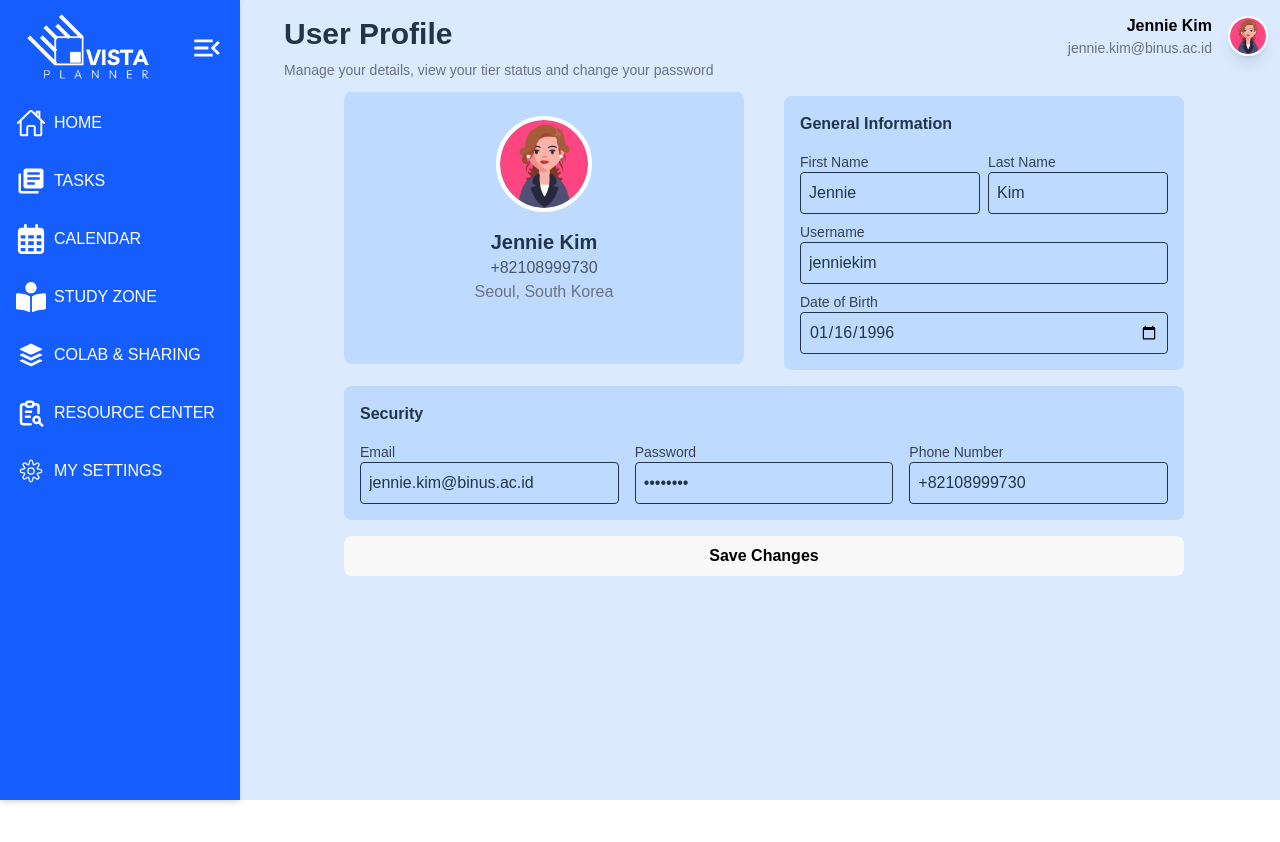
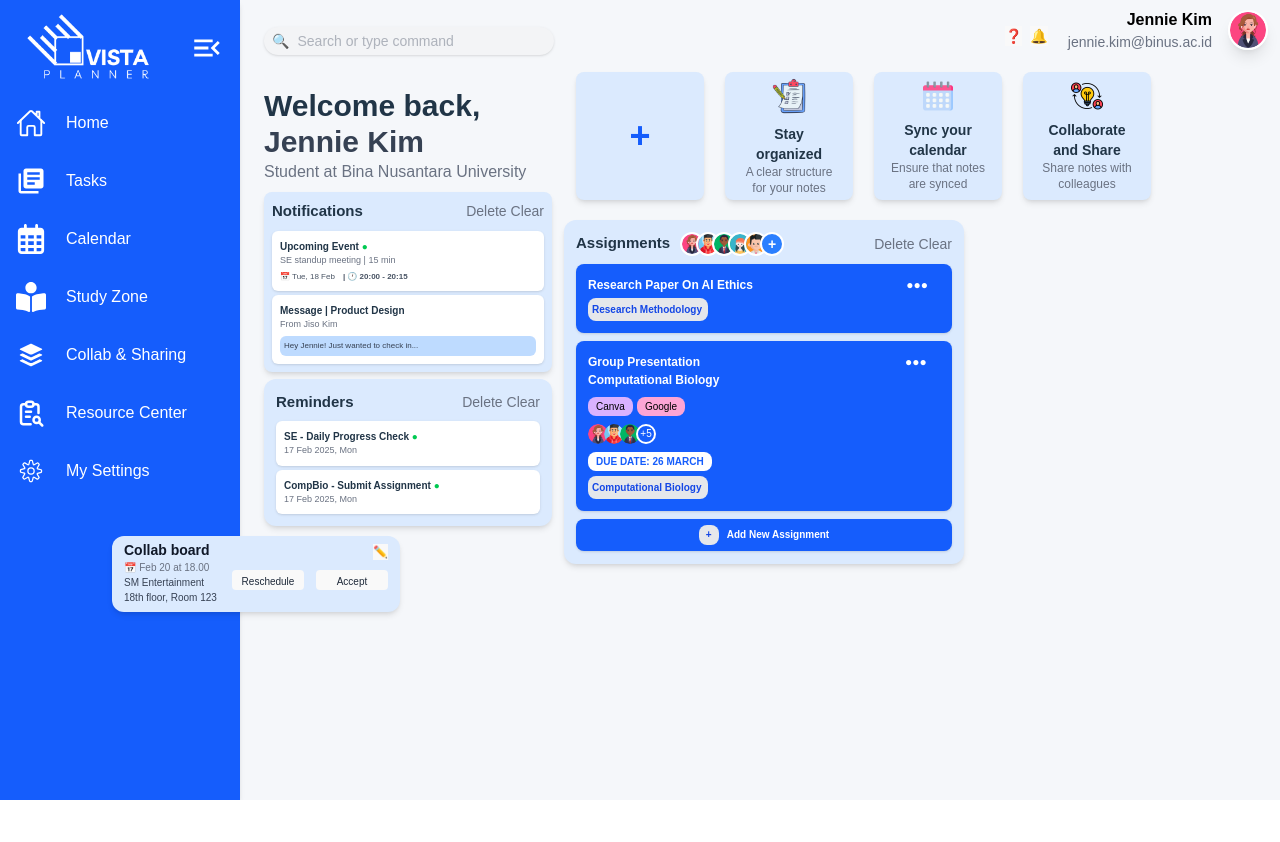
Before and after one commit to veneessaa/VistaPlanner, a React (Vite) app in the folder front-end/: page /homepage in a window 1280 px wide. Shown: the top 842 px of the page. After the commit the page ends 800 px from the top, so only its background shows below. Built offline with nearby package versions, Linux system fonts and the light colour scheme.

Commit message:
content & router pages adjust

```diff
--- a/front-end/package.json
+++ b/front-end/package.json
@@ -14,6 +14,7 @@
     "react": "^19.0.0",
     "react-dom": "^19.0.0",
     "react-icons": "^5.5.0",
+    "react-router-dom": "^7.4.0",
     "tailwindcss": "^4.0.14"
   },
   "devDependencies": {
--- a/front-end/src/App.tsx
+++ b/front-end/src/App.tsx
@@ -1,12 +1,23 @@
-//import Homepage from "./pages/Homepage.tsx";
-//import Welcome from "./pages/Welcome.tsx";
-//import Calendar from "./pages/Calendar.tsx";
+import { BrowserRouter as Router, Routes, Route } from "react-router-dom";
+import Homepage from "./pages/Homepage.tsx";
+import Welcome from "./pages/Welcome.tsx";
+import Signin from "./pages/Signin.tsx";
+// import Calendar from "./pages/Calendar.tsx";
 import MySettings from "./pages/MySettings.tsx";
-
-
+import Signup from "./pages/Signup.tsx";
 
 function App() {
-  return <MySettings/>;
+  return (
+    <Router>
+      <Routes>
+        <Route path="/" element={<Welcome />} />
+        <Route path="/homepage" element={<Homepage />} />
+        <Route path="/mysettings" element={<MySettings />} />
+        <Route path="/signin" element={<Signin />} />
+        <Route path="/signup" element={<Signup />} />
+      </Routes>
+    </Router>
+  );
 }
 
 export default App;
--- a/front-end/src/components/Navbar.tsx
+++ b/front-end/src/components/Navbar.tsx
@@ -1,13 +1,42 @@
 import "../styles/index.css";
+import { useState } from "react";
+import Logo from "../assets/images/logo_white.png";
+import { MdMenuOpen } from "react-icons/md";
+import { IoHomeOutline } from "react-icons/io5";
+import { MdLibraryBooks } from "react-icons/md";
+import { FaRegCalendarDays } from "react-icons/fa6";
+import { FaBookReader } from "react-icons/fa";
+import { TbReportSearch } from "react-icons/tb";
+import { IoLogoBuffer } from "react-icons/io";
+import { CiSettings } from "react-icons/ci";
+
+const menuItems = [
+  { icon: <IoHomeOutline size={30} />, label: "Home" },
+  { icon: <MdLibraryBooks size={30} />, label: "Tasks" },
+  { icon: <FaRegCalendarDays size={30} />, label: "Calendar" },
+  { icon: <FaBookReader size={30} />, label: "Study Zone" },
+  { icon: <IoLogoBuffer size={30} />, label: "Collab & Sharing" },
+  { icon: <TbReportSearch size={30} />, label: "Resource Center" },
+  { icon: <CiSettings size={30} />, label: "My Settings" },
+];
 
 function Navbar() {
+  const [open, setOpen] = useState(true);
+
   return (
-    <nav className="navbar">
-      <div className="logo">VISTA PLANNER</div>
-      <div className="nav-links">
-        <a href="#">About Us</a>
-        <button className="sign-in">Sign In</button>
+    <nav className={`shadow-md p-2 flex flex-col duration-500 bg-blue-600 text-white ${open ? "w-60" : "w-16"}`}>
+      <div className="px-2 py-2 h-20 flex justify-between items-center">
+        <img src={Logo} alt="Logo" className={`${open ? "w-38" : "w-0"} rounded-md`} />
+        <MdMenuOpen size={34} className={`cursor-pointer duration-500 ${!open && "rotate-180"}`} onClick={() => setOpen(!open)} />
       </div>
+      <ul className="flex-1">
+        {menuItems.map((item, index) => (
+          <li key={index} className="px-2 py-2 my-3 hover:bg-blue-800 rounded-md duration-300 cursor-pointer flex gap-5 items-center">
+            <div>{item.icon}</div>
+            <p className={`${!open && "w-0 translate-x-24"} duration-500 overflow-hidden`}>{item.label}</p>
+          </li>
+        ))}
+      </ul>
     </nav>
   );
 }
--- /dev/null
+++ b/front-end/src/components/Setting.tsx
@@ -0,0 +1,21 @@
+import { Link } from "react-router-dom";
+import Profile from "../assets/images/Profile.png";
+
+function Setting() {
+    return (
+        <Link to="/mysettings" className="flex items-center gap-4 translate-x-3 -translate-y-4">
+            <div className="text-right">
+                <p className="font-bold text-black">Jennie Kim</p>
+                <p className="text-gray-500 text-sm">jennie.kim@binus.ac.id</p>
+            </div>
+
+            {/* Profile Image */}
+            <img
+                src={Profile}
+                alt="User Avatar"
+                className="w-10 h-10 rounded-full border-2 border-white shadow-lg"
+            />
+        </Link>
+    );
+}
+export default Setting;
--- a/front-end/src/pages/Homepage.tsx
+++ b/front-end/src/pages/Homepage.tsx
@@ -1,5 +1,4 @@
 import { useState } from 'react';
-import Logo from "../assets/images/logo_white.png";
 import Profile from "../assets/images/Profile.png";
 import list from "../assets/images/list.png";
 import calendar from "../assets/images/calendar.png";
@@ -8,56 +7,14 @@ import profile1 from "../assets/images/profile1.png";
 import profile2 from "../assets/images/profile2.png";
 import profile3 from "../assets/images/profile3.png";
 import profile4 from "../assets/images/profile4.png";
+import Navbar from '../components/Navbar';
+import { Link } from "react-router-dom";
+import Setting from '../components/Setting';
 
-
-// icons
-import { MdMenuOpen } from "react-icons/md";
-import { IoHomeOutline } from "react-icons/io5";
-import { MdLibraryBooks } from "react-icons/md";
-import { FaRegCalendarDays } from "react-icons/fa6";
-import { TbReportSearch } from "react-icons/tb";
-import { IoLogoBuffer } from "react-icons/io";
-import { CiSettings } from "react-icons/ci";
-import { FaBookReader } from "react-icons/fa";
-
-const menuItems = [
-  { icons: <IoHomeOutline size={30} />, label: 'HOME' },
-  { icons: <MdLibraryBooks size={30} />, label: 'TASKS' },
-  { icons: <FaRegCalendarDays size={30} />, label: 'CALENDAR' },
-  { icons: <FaBookReader size={30} />, label: 'STUDY ZONE' },
-  { icons: <IoLogoBuffer size={30} />, label: 'COLAB & SHARING' },
-  { icons: <TbReportSearch size={30} />, label: 'RESOURCE CENTER' },
-  { icons: <CiSettings size={30} />, label: 'MY SETTINGS' }
-];
-
-function Homepage(){
-    const [open, setOpen] = useState(true);
-
+function Homepage() {
   return (
     <div className="flex h-screen">
-      {/* Sidebar */}
-      <nav className={`shadow-md p-2 flex flex-col duration-500 bg-blue-600 text-white ${open ? 'w-60' : 'w-16'}`}>
-
-        {/* Header */}
-        <div className='px-2 py-2 h-20 flex justify-between items-center'>
-          <img src={Logo} alt="Logo" className={`${open ? 'w-38' : 'w-0'} rounded-md`} />
-          <MdMenuOpen size={34} className={`duration-500 cursor-pointer ${!open && 'rotate-180'}`} onClick={() => setOpen(!open)} />
-        </div>
-
-        {/* Body */}
-        <ul className='flex-1'>
-          {menuItems.map((item, index) => (
-            <li key={index} className='px-2 py-2 my-3 hover:bg-blue-800 rounded-md duration-300 cursor-pointer flex gap-2 items-center relative group'>
-              <div>{item.icons}</div>
-              <p className={`${!open && 'w-0 translate-x-24'} duration-500 overflow-hidden`}>{item.label}</p>
-              <p className={`${open && 'hidden'} absolute left-32 shadow-md rounded-md w-0 p-0 text-black bg-white duration-100 overflow-hidden group-hover:w-fit group-hover:p-2 group-hover:left-16`}>
-                {item.label}
-              </p>
-            </li>
-          ))}
-        </ul>
-
-      </nav>
+      <Navbar />
 
       {/* Main Content */}
       <div className="flex-1 p-6 relative mt-6-[6px]">
@@ -79,23 +36,10 @@ function Homepage(){
             <div className="flex items-center gap-2 mt-[-20px] left-10">
               <button className="text-gray-500 hover:text-gray-700 text-sm">❓</button>
               <button className="text-gray-500 hover:text-gray-700 text-sm">🔔</button>
-        <button className="text-gray-500 hover:text-gray-700 text-sm">⚙️</button>
             </div>
 
             {/* Profile Info */}
-      <div className="flex items-center gap-2  relative mt-[-20px] left-3">
-        <div className="text-right">
-          <p className="font-bold text-black text-sm">Jennie Kim</p>
-          <p className="text-gray-500 text-[10px] leading-tight">jennie.kim@binus.ac.id</p>
-        </div>
-
-        {/* Profile Image */}
-        <img
-          src={Profile}
-          alt="User Avatar"
-          className="w-10 h-10 rounded-full border-2 border-white shadow-lg"
-        />
-      </div>
+            <Setting />
           </div>
         </div>
 
@@ -179,11 +123,11 @@ function Homepage(){
               <h2 className="font-semibold text-[15px]">Assignments</h2>
               {/* Avatars */}
               <div className="flex -space-x-2 -translate-x-10">
-        <img src= {Profile} className="w-6 h-6 rounded-full border-2 border-white" alt="Avatar 1" />
-        <img src= {profile1} className="w-6 h-6 rounded-full border-2 border-white" alt="Avatar 2" />
-        <img src= {profile2} className="w-6 h-6 rounded-full border-2 border-white" alt="Avatar 3" />
-        <img src= {profile3} className="w-6 h-6 rounded-full border-2 border-white" alt="Avatar 4" />
-        <img src= {profile4} className="w-6 h-6 rounded-full border-2 border-white" alt="Avatar 5" />
+                <img src={Profile} className="w-6 h-6 rounded-full border-2 border-white" alt="Avatar 1" />
+                <img src={profile1} className="w-6 h-6 rounded-full border-2 border-white" alt="Avatar 2" />
+                <img src={profile2} className="w-6 h-6 rounded-full border-2 border-white" alt="Avatar 3" />
+                <img src={profile3} className="w-6 h-6 rounded-full border-2 border-white" alt="Avatar 4" />
+                <img src={profile4} className="w-6 h-6 rounded-full border-2 border-white" alt="Avatar 5" />
                 <div className="w-6 h-6 rounded-full border-2 border-white bg-blue-500 flex items-center justify-center text-white text-sm font-bold">
                   +
                 </div>
@@ -294,7 +238,7 @@ function Homepage(){
 
         </div>
       </div>
-</div>
+    </div >
 
   );
 }
--- a/front-end/src/pages/MySettings.tsx
+++ b/front-end/src/pages/MySettings.tsx
@@ -1,27 +1,8 @@
 import { useState } from "react";
-import Logo from "../assets/images/logo_white.png";
 import Profile from "../assets/images/Profile.png";
-import { MdMenuOpen } from "react-icons/md";
-import { IoHomeOutline } from "react-icons/io5";
-import { MdLibraryBooks } from "react-icons/md";
-import { FaRegCalendarDays} from "react-icons/fa6";
-import { FaBookReader } from "react-icons/fa";
-import { TbReportSearch } from "react-icons/tb";
-import { IoLogoBuffer } from "react-icons/io";
-import { CiSettings } from "react-icons/ci";
-
-const menuItems = [
-  { icon: <IoHomeOutline size={30} />, label: "HOME" },
-  { icon: <MdLibraryBooks size={30} />, label: "TASKS" },
-  { icon: <FaRegCalendarDays size={30} />, label: "CALENDAR" },
-  { icon: <FaBookReader size={30} />, label: "STUDY ZONE" },
-  { icon: <IoLogoBuffer size={30} />, label: "COLAB & SHARING" },
-  { icon: <TbReportSearch size={30} />, label: "RESOURCE CENTER" },
-  { icon: <CiSettings size={30} />, label: "MY SETTINGS" },
-];
+import Navbar from "../components/Navbar";
 
 function MySettings() {
-  const [open, setOpen] = useState(true);
   const [profile, setProfile] = useState({
     firstName: "Jennie",
     lastName: "Kim",
@@ -46,20 +27,7 @@ function MySettings() {
   return (
     <div className="flex h-screen bg-blue-100">
       {/* Sidebar */}
-      <nav className={`shadow-md p-2 flex flex-col duration-500 bg-blue-600 text-white ${open ? "w-60" : "w-16"}`}>
-        <div className="px-2 py-2 h-20 flex justify-between items-center">
-          <img src={Logo} alt="Logo" className={`${open ? "w-38" : "w-0"} rounded-md`} />
-          <MdMenuOpen size={34} className={`cursor-pointer duration-500 ${!open && "rotate-180"}`} onClick={() => setOpen(!open)} />
-        </div>
-        <ul className="flex-1">
-          {menuItems.map((item, index) => (
-            <li key={index} className="px-2 py-2 my-3 hover:bg-blue-800 rounded-md duration-300 cursor-pointer flex gap-2 items-center">
-              <div>{item.icon}</div>
-              <p className={`${!open && "w-0 translate-x-24"} duration-500 overflow-hidden`}>{item.label}</p>
-            </li>
-          ))}
-        </ul>
-      </nav>
+      <Navbar />
 
       {/* Main Content */}
       <div className="flex-1 p-6">
--- a/front-end/src/pages/Welcome.tsx
+++ b/front-end/src/pages/Welcome.tsx
@@ -1,6 +1,7 @@
 import Button from "../components/Button.tsx";
 import bookImage from "../assets/images/book.png";
 import Logo from "../assets/images/logo_white.png";
+import { Link } from "react-router-dom";
 
 function Welcome() {
   return (
@@ -10,7 +11,9 @@ function Welcome() {
           <img src={Logo} alt="Vista Planner" className="logo" />
           <div className="nav-links">
             <a href="#">About Us</a>
-            <button className="sign-in">Sign In</button>
+            <Link to="/signin" className="px-4 py-2 bg-green-500 text-white rounded-lg hover:bg-green-700">
+                Sign In
+            </Link>
           </div>
         </nav>
 
```
Also changed, not shown: front-end/src/pages/Signin.tsx (+7 -2 lines), 1 other file (tests, documents, lock files or other folders). Lines whose indentation alone changed are shown as unchanged.
